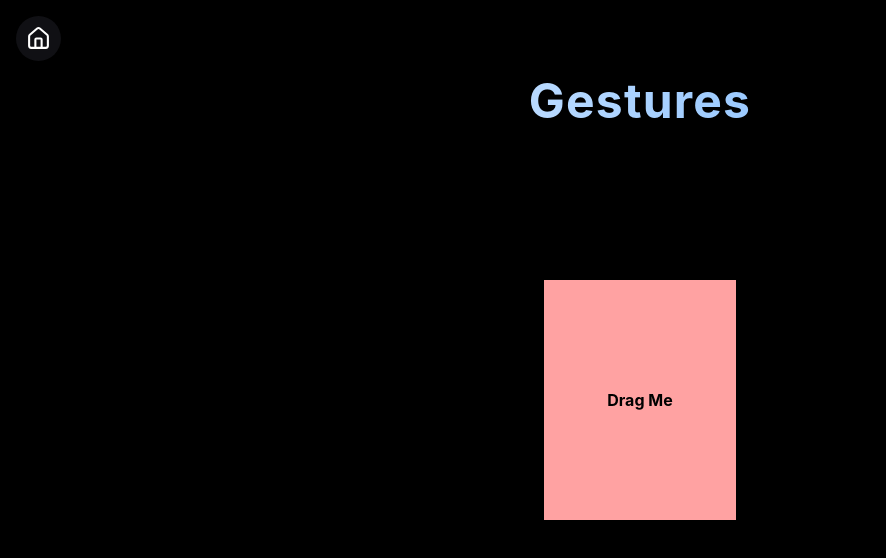
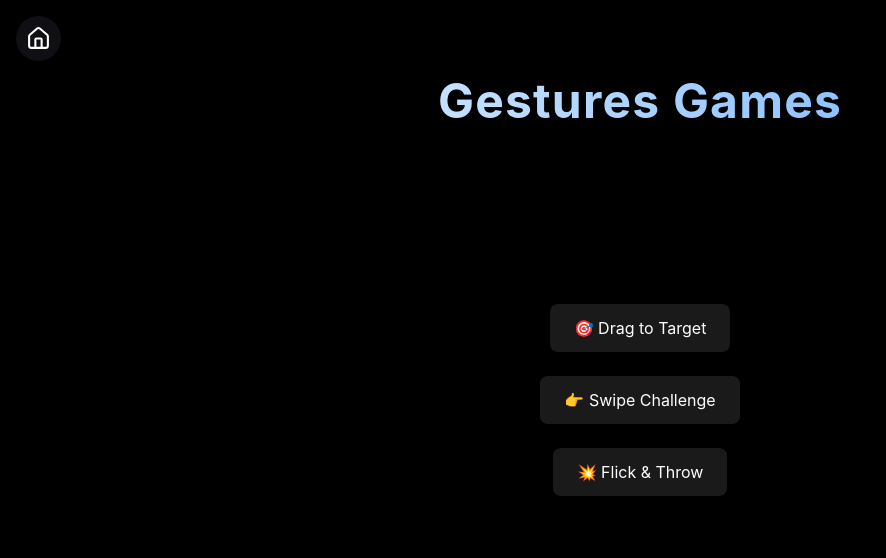
Before and after one commit to Hrisshhii/react-practice, a React (Vite) app in the folder framermotion/: page /#/gesture in a window 1280 px wide. Shown: the top 558 px of the page, without its empty margins (0-886 px from the left). Built offline with nearby package versions, Linux system fonts and the light colour scheme.

Commit message:
Creating a menu for the games for gesture min project

```diff
--- a/framermotion/src/components/Gesture/Gesture.tsx
+++ b/framermotion/src/components/Gesture/Gesture.tsx
@@ -1,34 +1,48 @@
+import { useState } from "react";
 import { BackHome } from "../BackHome"
-import {motion} from "framer-motion";
+
+type Game="menu" | "drag" | "swipe" | "flick";
 
 const Gesture=()=>{
+  const [game,setGame]=useState<Game>("menu");
   return (
     <div className="relative h-screen bg-black overflow-hidden">
       <div className="relative z-50">
         <BackHome/>
       </div>
-      <h1 className="text-center text-5xl font-bold bg-clip-text bg-linear-to-r from-white to-blue-400 text-transparent tracking-wide">Gestures</h1>
-      <div className="absolute inset-0 flex justify-center items-center">
-        <motion.div className="w-[15%] h-[30%] bg-red-300 flex justify-center items-center font-bold text-black"
-          whileHover={{scale:1.2,rotate:10}}
-          transition={{type:"spring",stiffness:300,duration:0.3}}
-          whileTap={{borderRadius:400,scale:0.8,backgroundColor:"crimson"}}
-          drag dragConstraints={{
-            top:-150,
-            left:-150,
-            right:150,
-            bottom:150,
-          }}
-          dragElastic={0.4}
-          dragTransition={{bounceStiffness:300,bounceDamping:15}}
-          whileDrag={{
-            scale:1.2,cursor:"grabbing"
-          }}
-          dragMomentum={true}
-        >
-          Drag Me
-        </motion.div>
-      </div>
+      <h1 className="text-center text-5xl font-bold bg-clip-text bg-linear-to-r from-white to-blue-400 text-transparent tracking-wide">Gestures Games</h1>
+      {game==="menu" && (
+        <div className="absolute inset-0 flex flex-col justify-center items-center gap-6">
+          <button onClick={()=>setGame("drag")}
+            className="px-6 py-3 bg-white/10 text-white rounded-lg hover:scale-110 hover:bg-white/20 transition duration-300 cursor-pointer"
+          >
+            🎯 Drag to Target
+          </button>
+          <button onClick={()=>setGame("swipe")}
+            className="px-6 py-3 bg-white/10 text-white rounded-lg hover:scale-110 hover:bg-white/20 transition duration-300 cursor-pointer"
+          >
+            👉 Swipe Challenge
+          </button>
+          <button onClick={()=>setGame("flick")}
+            className="px-6 py-3 bg-white/10 text-white rounded-lg hover:scale-110 hover:bg-white/20 transition duration-300 cursor-pointer"
+          >
+            💥 Flick & Throw
+          </button>
+        </div>
+      )}
+
+      {game==="drag" && (
+        <></>
+      )}
+
+      {game==="swipe" && (
+        <></>
+      )}
+
+      {game==="flick" && (
+        <></>
+      )}
+
     </div>
   )
 }
```
